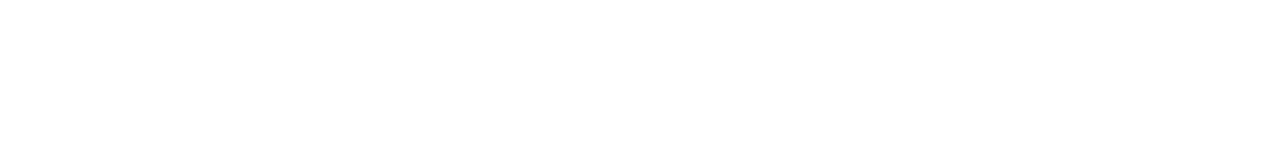
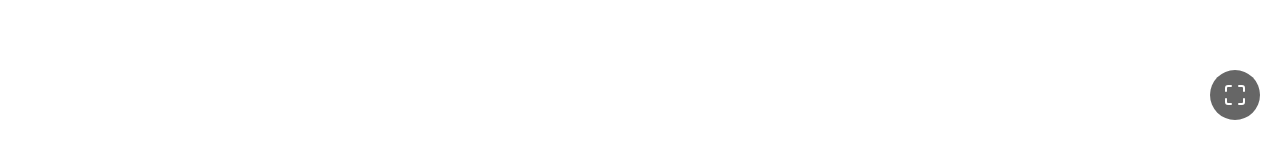
Before and after one commit to LilTeo14/totem-fablab, a Next.js app in the folder frontend/: page / in a window 1280 px wide. Shown: the part 660-818 px from the top of the page. Built offline with nearby package versions, Linux system fonts and the light colour scheme.

Commit message:
Añadida funcionalidad de fullscreen

```diff
--- a/frontend/src/app/layout.js
+++ b/frontend/src/app/layout.js
@@ -2,6 +2,7 @@
 import Link from "next/link";
 import ThemeToggle from "../components/ThemeToggle";
 import StatusBanner from "../components/StatusBanner";
+import FullscreenToggle from "../components/FullscreenToggle";
 import { Geist, Geist_Mono } from "next/font/google";
 import "./globals.css";
 
@@ -49,6 +50,7 @@
             {children}
           </div>
         </div>
+        <FullscreenToggle />
       </body>
     </html>
   );
--- /dev/null
+++ b/frontend/src/components/FullscreenToggle.js
@@ -0,0 +1,65 @@
+"use client";
+
+import { useState, useEffect } from "react";
+
+export default function FullscreenToggle() {
+    const [isFullscreen, setIsFullscreen] = useState(false);
+
+    useEffect(() => {
+        const handleFullscreenChange = () => {
+            setIsFullscreen(!!document.fullscreenElement);
+        };
+
+        document.addEventListener("fullscreenchange", handleFullscreenChange);
+        return () => document.removeEventListener("fullscreenchange", handleFullscreenChange);
+    }, []);
+
+    const toggleFullscreen = () => {
+        if (!document.fullscreenElement) {
+            document.documentElement.requestFullscreen().catch((err) => {
+                console.error(`Error attempting to enable fullscreen: ${err.message}`);
+            });
+        } else {
+            if (document.exitFullscreen) {
+                document.exitFullscreen();
+            }
+        }
+    };
+
+    return (
+        <button
+            onClick={toggleFullscreen}
+            style={{
+                position: "fixed",
+                bottom: 20,
+                right: 20,
+                zIndex: 9999,
+                background: "rgba(0, 0, 0, 0.6)",
+                color: "white",
+                border: "none",
+                borderRadius: "50%",
+                width: 50,
+                height: 50,
+                display: "flex",
+                alignItems: "center",
+                justifyContent: "center",
+                cursor: "pointer",
+                backdropFilter: "blur(4px)",
+                transition: "background 0.3s",
+            }}
+            onMouseOver={(e) => (e.currentTarget.style.background = "rgba(0, 0, 0, 0.8)")}
+            onMouseOut={(e) => (e.currentTarget.style.background = "rgba(0, 0, 0, 0.6)")}
+            aria-label="Toggle Fullscreen"
+        >
+            {isFullscreen ? (
+                <svg xmlns="http://www.w3.org/2000/svg" width="24" height="24" viewBox="0 0 24 24" fill="none" stroke="currentColor" strokeWidth="2" strokeLinecap="round" strokeLinejoin="round">
+                    <path d="M8 3v3a2 2 0 0 1-2 2H3m18 0h-3a2 2 0 0 1-2-2V3m0 18v-3a2 2 0 0 1 2-2h3M3 16h3a2 2 0 0 1 2 2v3" />
+                </svg>
+            ) : (
+                <svg xmlns="http://www.w3.org/2000/svg" width="24" height="24" viewBox="0 0 24 24" fill="none" stroke="currentColor" strokeWidth="2" strokeLinecap="round" strokeLinejoin="round">
+                    <path d="M8 3H5a2 2 0 0 0-2 2v3m18 0V5a2 2 0 0 0-2-2h-3m0 18h3a2 2 0 0 0 2-2v-3M3 16v3a2 2 0 0 0 2 2h3" />
+                </svg>
+            )}
+        </button>
+    );
+}
```
